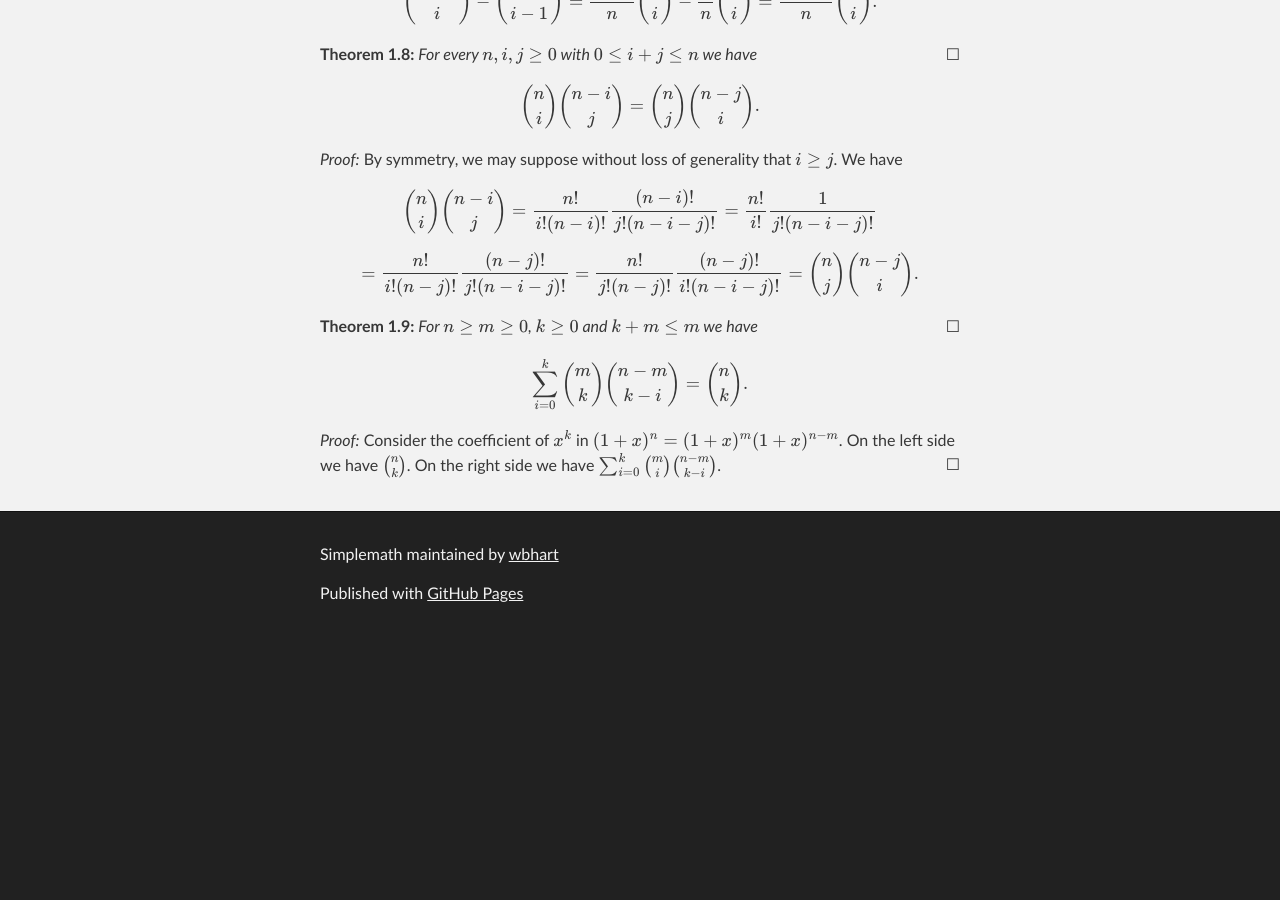
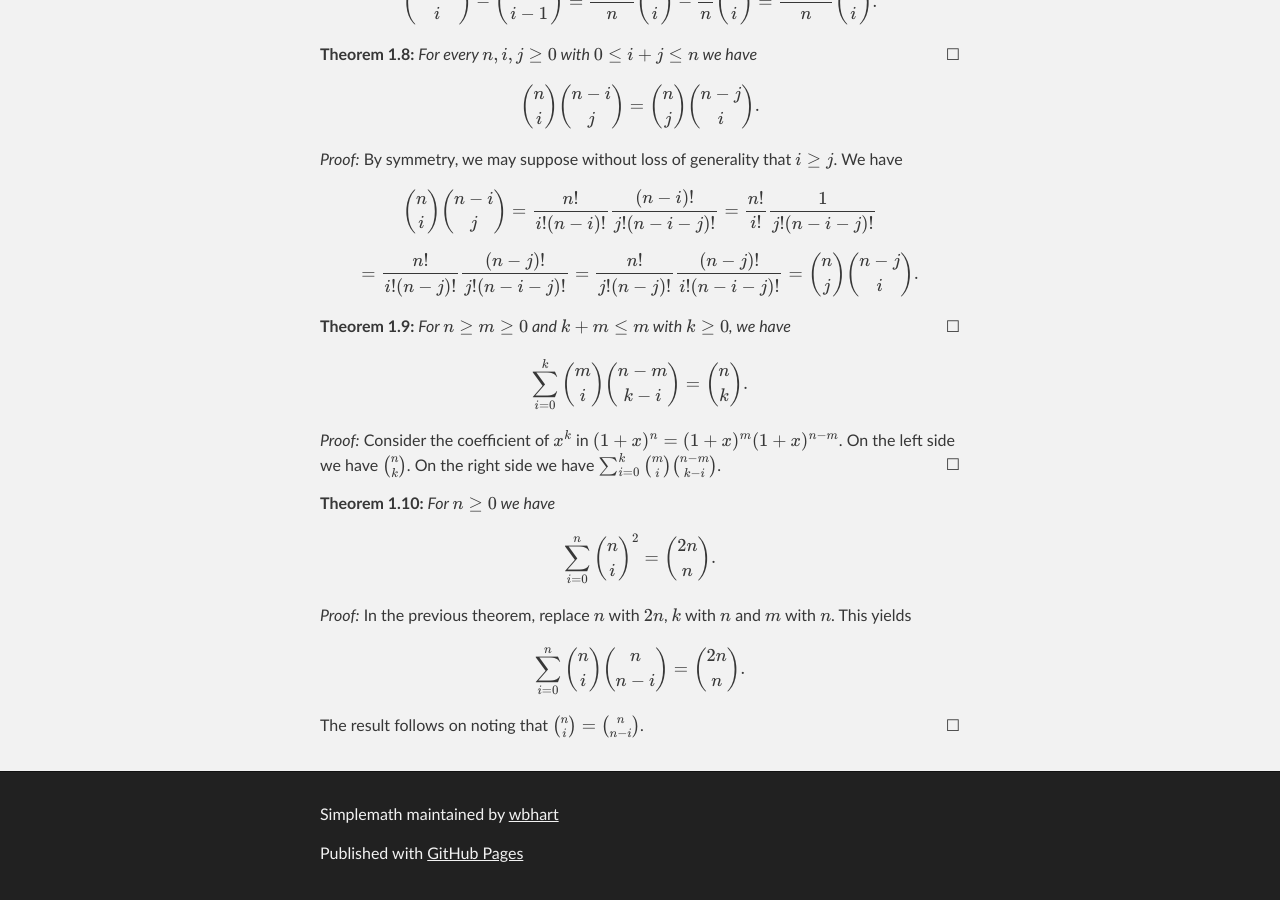
Before and after one commit to wbhart/SimpleMath, a Jekyll site: the page built from binomial.html, in a window 1280 px wide and 900 px high, scrolled down 2246 px. Built offline with Jekyll 4.4.1, drawn with Linux system fonts in a browser that asks for light colours; formulas are drawn with MathJax 3; before the commit the page ends 2886 px from its top, so only the background shows below that.

Commit message:
Update binomial.html

```diff
--- a/binomial.html
+++ b/binomial.html
@@ -92,10 +92,21 @@ $$\binom{n}{i}\binom{n - i}{j} = \frac{n!}{i!(n - i)!}\frac{(n - i)!}{j!(n - i -
 = \frac{n!}{j!(n - j)!}\frac{(n - j)!}{i!(n - i - j)!} = \binom{n}{j}\binom{n - j}{i}.$$
 </proof>
 
-<theorem> For $n \geq m \geq 0$, $k \geq 0$ and $k + m \leq m$ we have
-$$\sum_{i = 0}^k \binom{m}{k}\binom{n - m}{k - i} = \binom{n}{k}.$$
+<theorem> For $n \geq m \geq 0$ and $k + m \leq m$ with $k \geq 0$, we have
+$$\sum_{i = 0}^k \binom{m}{i}\binom{n - m}{k - i} = \binom{n}{k}.$$
 </theorem>
 
 <proof> Consider the coefficient of $x^k$ in $(1 + x)^n = (1 + x)^m(1 + x)^{n - m}$. On the left side we have
 $\binom{n}{k}$. On the right side we have $\sum_{i = 0}^k \binom{m}{i}\binom{n - m}{k - i}$.
 </proof>
+
+<theorem> For $n \geq 0$ we have
+$$\sum_{i = 0}^n \binom{n}{i}^2 = \binom{2n}{n}.$$
+</theorem>
+
+<proof> In the previous theorem, replace $n$ with $2n$, $k$ with $n$ and $m$ with $n$. This yields
+$$\sum_{i = 0}^n \binom{n}{i}\binom{n}{n - i} = \binom{2n}{n}.$$
+
+The result follows on noting that $\binom{n}{i} = \binom{n}{n - i}$.
+
+</proof>
```
